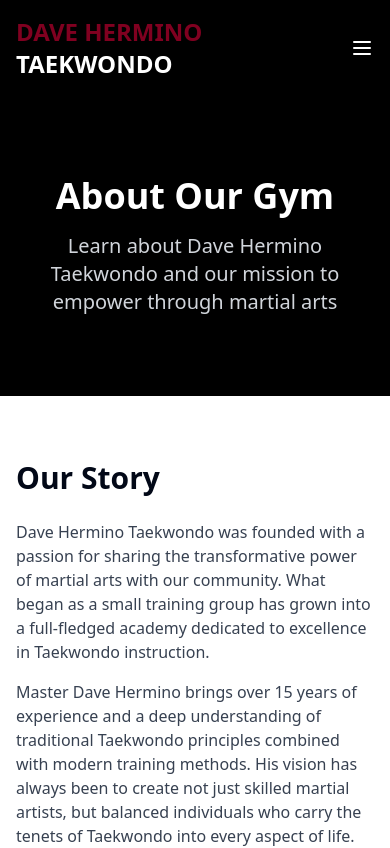
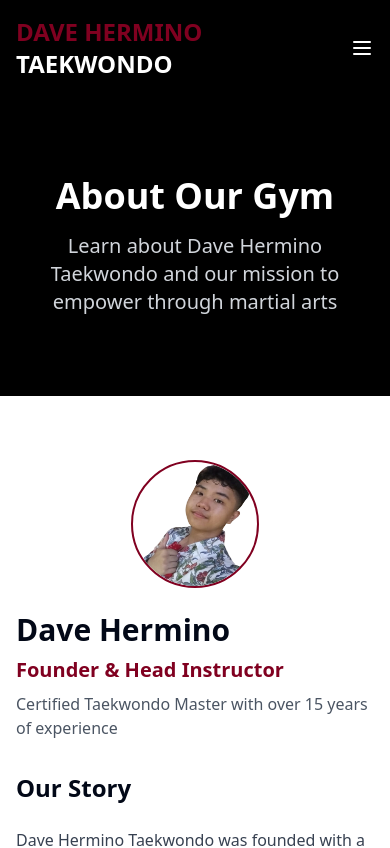
Before and after one commit to daveedssss/maroon-martial-magic, a React (Vite) app: page /about in a window 390 px wide. Shown: the top 848 px of the page. Built offline with nearby package versions, Linux system fonts and the light colour scheme.

Commit message:
Add user image
Use user's face in about and home page.

```diff
--- a/src/components/HeroSection.tsx
+++ b/src/components/HeroSection.tsx
@@ -1,6 +1,7 @@
 
 import { Button } from "@/components/ui/button";
 import { Link } from "react-router-dom";
+import { Avatar, AvatarImage, AvatarFallback } from "@/components/ui/avatar";
 
 const HeroSection = () => {
   return (
@@ -17,6 +18,16 @@ const HeroSection = () => {
 
       <div className="container relative z-20 mx-auto px-4 h-full flex flex-col justify-center">
         <div className="max-w-3xl">
+          <div className="flex items-center gap-4 mb-6">
+            <Avatar className="h-20 w-20 border-2 border-white">
+              <AvatarImage src="/lovable-uploads/33e9d2d0-b839-4797-b2b2-471021a9e58a.png" alt="Dave Hermino" />
+              <AvatarFallback className="bg-maroon text-white text-xl">DH</AvatarFallback>
+            </Avatar>
+            <div>
+              <h2 className="text-white text-2xl font-medium">Dave Hermino</h2>
+              <p className="text-gray-200">Master Instructor</p>
+            </div>
+          </div>
           <h1 className="text-white text-4xl md:text-5xl lg:text-6xl font-bold mb-4">
             MASTER THE ART OF <span className="text-maroon">TAEKWONDO</span>
           </h1>
--- a/src/pages/About.tsx
+++ b/src/pages/About.tsx
@@ -3,6 +3,7 @@ import Header from "@/components/Header";
 import Footer from "@/components/Footer";
 import { Button } from "@/components/ui/button";
 import { Link } from "react-router-dom";
+import { Avatar, AvatarImage, AvatarFallback } from "@/components/ui/avatar";
 
 const About = () => {
   return (
@@ -23,7 +24,20 @@ const About = () => {
           <div className="container mx-auto px-4">
             <div className="grid grid-cols-1 lg:grid-cols-2 gap-12 items-center">
               <div>
-                <h2 className="text-3xl font-bold mb-6">Our Story</h2>
+                <div className="flex flex-col sm:flex-row items-center sm:items-start gap-6 mb-8">
+                  <Avatar className="h-32 w-32 border-2 border-maroon">
+                    <AvatarImage src="/lovable-uploads/33e9d2d0-b839-4797-b2b2-471021a9e58a.png" alt="Dave Hermino" />
+                    <AvatarFallback className="bg-maroon text-white text-3xl">DH</AvatarFallback>
+                  </Avatar>
+                  <div>
+                    <h2 className="text-3xl font-bold mb-2">Dave Hermino</h2>
+                    <p className="text-maroon font-semibold text-xl mb-2">Founder & Head Instructor</p>
+                    <p className="text-gray-600">
+                      Certified Taekwondo Master with over 15 years of experience
+                    </p>
+                  </div>
+                </div>
+                <h3 className="text-2xl font-bold mb-6">Our Story</h3>
                 <p className="text-gray-700 mb-4">
                   Dave Hermino Taekwondo was founded with a passion for sharing the transformative
                   power of martial arts with our community. What began as a small training group
```
Also changed, not shown: public/lovable-uploads/33e9d2d0-b839-4797-b2b2-471021a9e58a.png (added).
